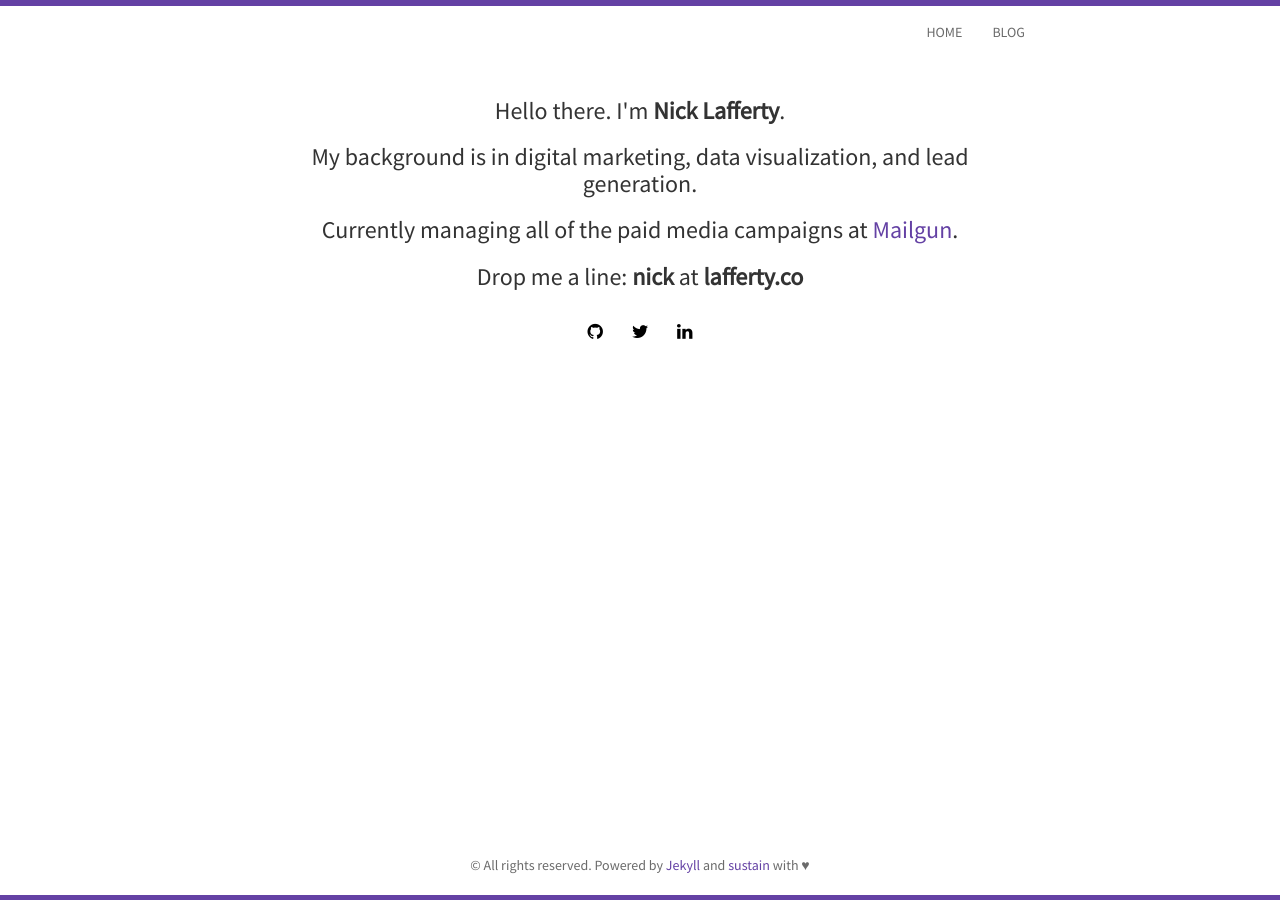
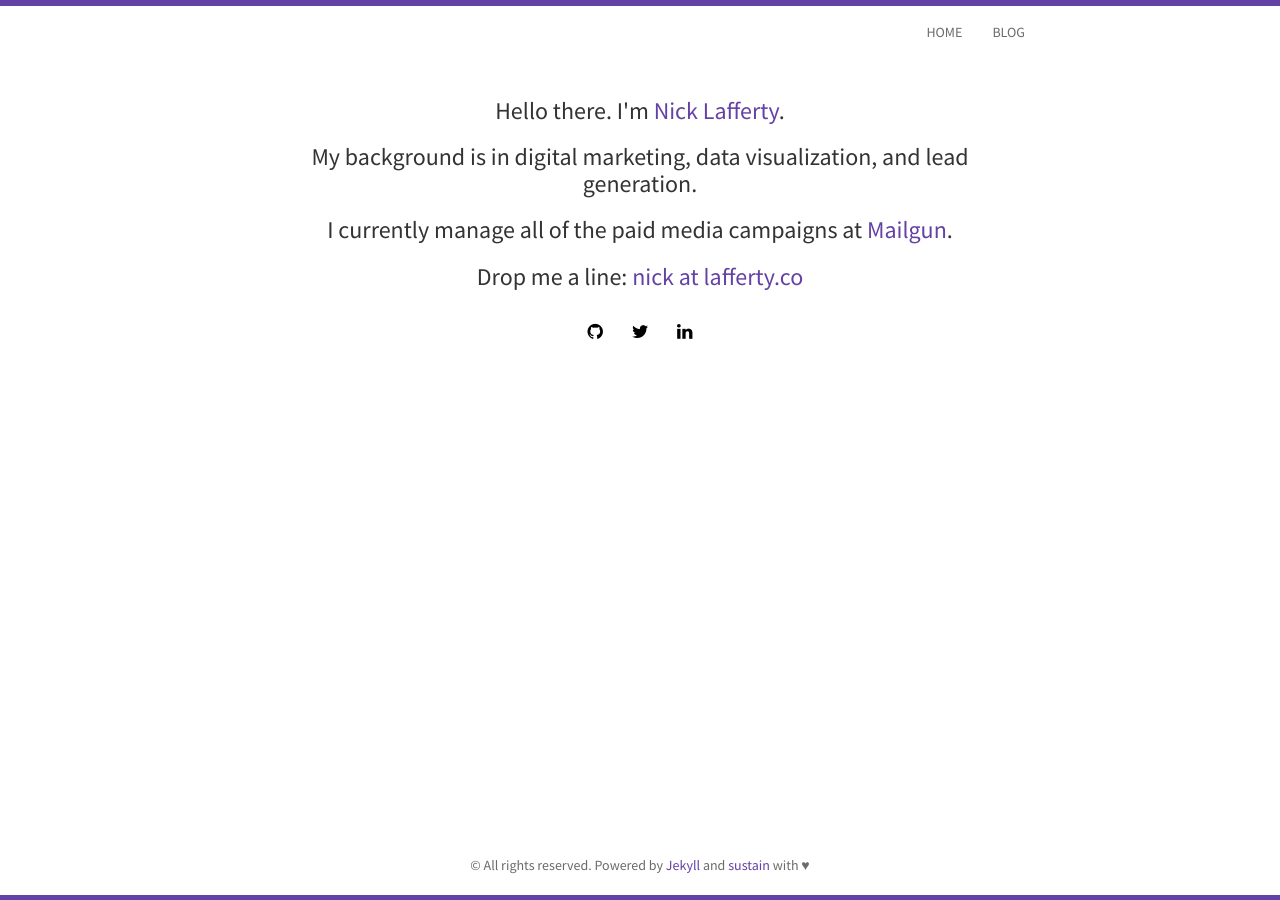
Before and after one commit to NLaff/Lafferty.co, a Jekyll site: the page built from index.html, in a window 1280 px wide. Built offline with Jekyll 4.4.1, drawn with Linux system fonts in a browser that asks for light colours; nearby versions of some CDN libraries; the list of posts is cut into pages by our own code.

Commit message:
trying purple out

```diff
--- a/index.html
+++ b/index.html
@@ -7,10 +7,10 @@ layout: home
 	  <!--<div class="avatar">
 		<img class="img-circle" src="{{ site.baseurl }}assets/img/{{ site.avatar }}" alt="Profile image" width="150" height="150">
 	  </div>!-->
-	  <h3>Hello there. I'm <strong>{{ site.author }}</strong>.</h3>
+	  <h3>Hello there. I'm <a>{{ site.author }}</a>.</h3>
 	  <h3>My background is in digital marketing, data visualization, and lead generation.</h3>
-	  <h3>Currently managing all of the paid media campaigns at <a href="https://Mailgun.com">Mailgun</a>.</h3>
-	  <h3>Drop me a line: <strong>nick</strong> at <strong>lafferty.co</strong></h3>
+	  <h3>I currently manage all of the paid media campaigns at <a href="https://Mailgun.com">Mailgun</a>.</h3>
+	  <h3>Drop me a line: <a>nick at lafferty.co</a></h3>
 	  {% include social.html %}
 	</div>
 </section>
```
